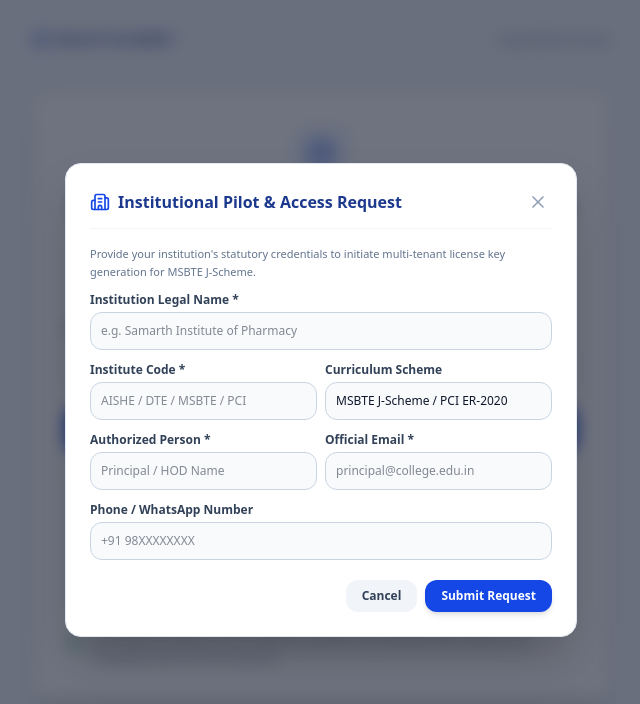
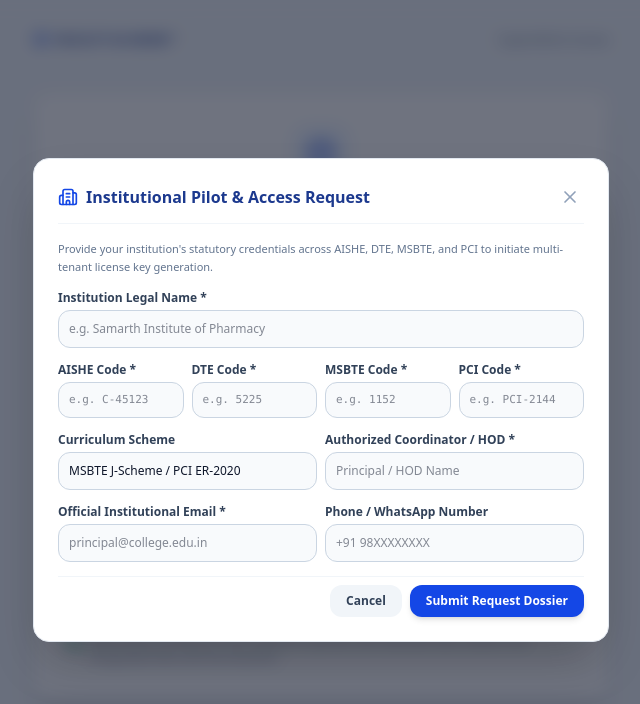
Before and after one commit to agrawalhiteshhkumar/faculty-ai-genie, a React (Vite) app: page / in a window 1280 px wide. Both pictures are taken after a click on the button "Contact Platform Super Admin". Shown: the top 704 px of the page, without its empty margins (319-959 px from the left). Built offline with nearby package versions, Linux system fonts and the light colour scheme.

Commit message:
Update ActivationGateway.tsx

```diff
--- a/src/components/ActivationGateway.tsx
+++ b/src/components/ActivationGateway.tsx
@@ -32,7 +32,10 @@
   const [formSubmitted, setFormSubmitted] = useState(false);
   const [reqForm, setReqForm] = useState({
     instName: '',
-    instCode: '',
+    aisheCode: '',
+    dteCode: '',
+    msbteCode: '',
+    pciCode: '',
     contactName: '',
     email: '',
     phone: '',
@@ -63,10 +66,13 @@
   const emailText =
     `FACULTY AI GENIE — Institutional Pilot Request\n` +
     `To: agrawal.hiteshkumar@gmail.com\n\n` +
-    `Institution: ${reqForm.instName || '[Institute Name]'}\n` +
-    `Code: ${reqForm.instCode || '[DTE/MSBTE/PCI Code]'}\n` +
-    `Curriculum: ${reqForm.scheme}\n` +
-    `Contact: ${reqForm.contactName || '[Name]'}\n` +
+    `Institution Name: ${reqForm.instName || '[Institute Name]'}\n` +
+    `AISHE Code: ${reqForm.aisheCode || '[AISHE Code]'}\n` +
+    `DTE Code: ${reqForm.dteCode || '[DTE Code]'}\n` +
+    `MSBTE Code: ${reqForm.msbteCode || '[MSBTE Code]'}\n` +
+    `PCI Code: ${reqForm.pciCode || '[PCI Code]'}\n` +
+    `Curriculum Scheme: ${reqForm.scheme}\n` +
+    `Authorized Contact Person: ${reqForm.contactName || '[Name]'}\n` +
     `Official Email: ${reqForm.email || '[Email]'}\n` +
     `Phone: ${reqForm.phone || '[Phone]'}`;
 
@@ -82,7 +88,7 @@
   };
 
   return (
-    <div className="min-h-screen bg-slate-100 text-slate-800 flex flex-col justify-between p-4 sm:p-6 md:p-8">
+    <div className="min-h-screen bg-slate-100 text-slate-800 flex flex-col justify-between p-4 sm:p-6 md:p-8 font-sans">
       {/* Top Header */}
       <div className="w-full max-w-xl mx-auto flex justify-between items-center text-xs">
         <div className="flex items-center gap-1.5 font-bold text-blue-900 tracking-wide">
@@ -93,7 +99,7 @@
           <button
             type="button"
             onClick={onOpenSuperAdmin}
-            className="text-slate-500 hover:text-blue-700 font-medium transition-colors"
+            className="text-slate-500 hover:text-blue-700 font-medium transition-colors cursor-pointer"
           >
             SuperAdmin Access
           </button>
@@ -191,10 +197,10 @@
         </span>
       </div>
 
-      {/* REQUEST ACCESS IN-APP MODAL (Bypasses desktop mail apps) */}
+      {/* REQUEST ACCESS IN-APP MODAL */}
       {isRequestModalOpen && (
-        <div className="fixed inset-0 z-50 flex items-center justify-center p-4 bg-slate-900/60 backdrop-blur-sm">
-          <div className="bg-white border border-slate-200 rounded-2xl p-6 shadow-2xl max-w-lg w-full space-y-4 my-auto">
+        <div className="fixed inset-0 z-50 flex items-center justify-center p-3 sm:p-4 bg-slate-900/60 backdrop-blur-sm overflow-y-auto">
+          <div className="bg-white border border-slate-200 rounded-2xl p-5 sm:p-6 shadow-2xl max-w-xl w-full space-y-4 my-auto">
             <div className="flex items-center justify-between border-b border-slate-100 pb-3">
               <div className="flex items-center gap-2 text-blue-900 font-bold">
                 <Building2 className="w-5 h-5 text-blue-700" />
@@ -205,7 +211,7 @@
                   setIsRequestModalOpen(false);
                   setFormSubmitted(false);
                 }}
-                className="text-slate-400 hover:text-slate-700 p-1 rounded-lg"
+                className="text-slate-400 hover:text-slate-700 p-1 rounded-lg transition-colors cursor-pointer"
               >
                 <X className="w-5 h-5" />
               </button>
@@ -218,9 +224,9 @@
                 </div>
                 <h3 className="text-base font-bold text-slate-900">Request Prepared Successfully!</h3>
                 <p className="text-xs text-slate-600 max-w-sm mx-auto leading-relaxed">
-                  Your institutional onboarding details have been compiled for MSBTE J-Scheme &amp; PCI ER-2020. You can copy or send them below:
+                  Your institutional accreditation profile has been compiled. You can copy the request dossier or dispatch it via your preferred mail client:
                 </p>
-                <div className="bg-slate-50 border border-slate-200 p-3 rounded-xl text-left font-mono text-xs text-slate-700 whitespace-pre-wrap">
+                <div className="bg-slate-50 border border-slate-200 p-3 rounded-xl text-left font-mono text-xs text-slate-700 whitespace-pre-wrap max-h-52 overflow-y-auto">
                   {emailText}
                 </div>
                 <div className="flex items-center justify-center gap-3 pt-2">
@@ -242,11 +248,12 @@
                 </div>
               </div>
             ) : (
-              <form onSubmit={handleRequestSubmit} className="space-y-3 text-xs">
+              <form onSubmit={handleRequestSubmit} className="space-y-3.5 text-xs">
                 <p className="text-slate-500 text-[11px] leading-relaxed">
-                  Provide your institution's statutory credentials to initiate multi-tenant license key generation for MSBTE J-Scheme.
+                  Provide your institution's statutory credentials across AISHE, DTE, MSBTE, and PCI to initiate multi-tenant license key generation.
                 </p>
 
+                {/* College Legal Name */}
                 <div>
                   <label className="block font-bold text-slate-700 mb-1">Institution Legal Name *</label>
                   <input
@@ -259,18 +266,59 @@
                   />
                 </div>
 
-                <div className="grid grid-cols-2 gap-2">
+                {/* 4 Separate Statutory Codes Grid */}
+                <div className="grid grid-cols-2 sm:grid-cols-4 gap-2">
                   <div>
-                    <label className="block font-bold text-slate-700 mb-1">Institute Code *</label>
+                    <label className="block font-bold text-slate-700 mb-1">AISHE Code *</label>
                     <input
                       type="text"
                       required
-                      placeholder="AISHE / DTE / MSBTE / PCI"
-                      value={reqForm.instCode}
-                      onChange={(e) => setReqForm({ ...reqForm, instCode: e.target.value })}
-                      className="w-full p-2.5 bg-slate-50 border border-slate-300 rounded-xl text-slate-900 focus:bg-white focus:border-blue-600 focus:outline-none"
+                      placeholder="e.g. C-45123"
+                      value={reqForm.aisheCode}
+                      onChange={(e) => setReqForm({ ...reqForm, aisheCode: e.target.value })}
+                      className="w-full p-2.5 bg-slate-50 border border-slate-300 rounded-xl text-slate-900 focus:bg-white focus:border-blue-600 focus:outline-none font-mono text-[11px]"
                     />
                   </div>
+
+                  <div>
+                    <label className="block font-bold text-slate-700 mb-1">DTE Code *</label>
+                    <input
+                      type="text"
+                      required
+                      placeholder="e.g. 5225"
+                      value={reqForm.dteCode}
+                      onChange={(e) => setReqForm({ ...reqForm, dteCode: e.target.value })}
+                      className="w-full p-2.5 bg-slate-50 border border-slate-300 rounded-xl text-slate-900 focus:bg-white focus:border-blue-600 focus:outline-none font-mono text-[11px]"
+                    />
+                  </div>
+
+                  <div>
+                    <label className="block font-bold text-slate-700 mb-1">MSBTE Code *</label>
+                    <input
+                      type="text"
+                      required
+                      placeholder="e.g. 1152"
+                      value={reqForm.msbteCode}
+                      onChange={(e) => setReqForm({ ...reqForm, msbteCode: e.target.value })}
+                      className="w-full p-2.5 bg-slate-50 border border-slate-300 rounded-xl text-slate-900 focus:bg-white focus:border-blue-600 focus:outline-none font-mono text-[11px]"
+                    />
+                  </div>
+
+                  <div>
+                    <label className="block font-bold text-slate-700 mb-1">PCI Code *</label>
+                    <input
+                      type="text"
+                      required
+                      placeholder="e.g. PCI-2144"
+                      value={reqForm.pciCode}
+                      onChange={(e) => setReqForm({ ...reqForm, pciCode: e.target.value })}
+                      className="w-full p-2.5 bg-slate-50 border border-slate-300 rounded-xl text-slate-900 focus:bg-white focus:border-blue-600 focus:outline-none font-mono text-[11px]"
+                    />
+                  </div>
+                </div>
+
+                {/* Scheme & Coordinator Name */}
+                <div className="grid grid-cols-1 sm:grid-cols-2 gap-2">
                   <div>
                     <label className="block font-bold text-slate-700 mb-1">Curriculum Scheme</label>
                     <input
@@ -280,11 +328,8 @@
                       className="w-full p-2.5 bg-slate-50 border border-slate-300 rounded-xl text-slate-900 focus:bg-white focus:border-blue-600 focus:outline-none"
                     />
                   </div>
-                </div>
-
-                <div className="grid grid-cols-2 gap-2">
                   <div>
-                    <label className="block font-bold text-slate-700 mb-1">Authorized Person *</label>
+                    <label className="block font-bold text-slate-700 mb-1">Authorized Coordinator / HOD *</label>
                     <input
                       type="text"
                       required
@@ -294,8 +339,12 @@
                       className="w-full p-2.5 bg-slate-50 border border-slate-300 rounded-xl text-slate-900 focus:bg-white focus:border-blue-600 focus:outline-none"
                     />
                   </div>
+                </div>
+
+                {/* Contact Email & Phone */}
+                <div className="grid grid-cols-1 sm:grid-cols-2 gap-2">
                   <div>
-                    <label className="block font-bold text-slate-700 mb-1">Official Email *</label>
+                    <label className="block font-bold text-slate-700 mb-1">Official Institutional Email *</label>
                     <input
                       type="email"
                       required
@@ -305,8 +354,6 @@
                       className="w-full p-2.5 bg-slate-50 border border-slate-300 rounded-xl text-slate-900 focus:bg-white focus:border-blue-600 focus:outline-none"
                     />
                   </div>
-                </div>
-
                   <div>
                     <label className="block font-bold text-slate-700 mb-1">Phone / WhatsApp Number</label>
                     <input
@@ -317,8 +364,9 @@
                       className="w-full p-2.5 bg-slate-50 border border-slate-300 rounded-xl text-slate-900 focus:bg-white focus:border-blue-600 focus:outline-none"
                     />
                   </div>
+                </div>
 
-                <div className="pt-2 flex items-center justify-end gap-2">
+                <div className="pt-2 flex items-center justify-end gap-2 border-t border-slate-100">
                   <button
                     type="button"
                     onClick={() => setIsRequestModalOpen(false)}
@@ -330,7 +378,7 @@
                     type="submit"
                     className="px-4 py-2 bg-blue-700 hover:bg-blue-800 text-white font-bold rounded-xl shadow-md cursor-pointer"
                   >
-                    Submit Request
+                    Submit Request Dossier
                   </button>
                 </div>
               </form>
@@ -338,7 +386,6 @@
           </div>
         </div>
       )}
-
     </div>
   );
 }
```
Lines whose indentation alone changed are shown as unchanged.
